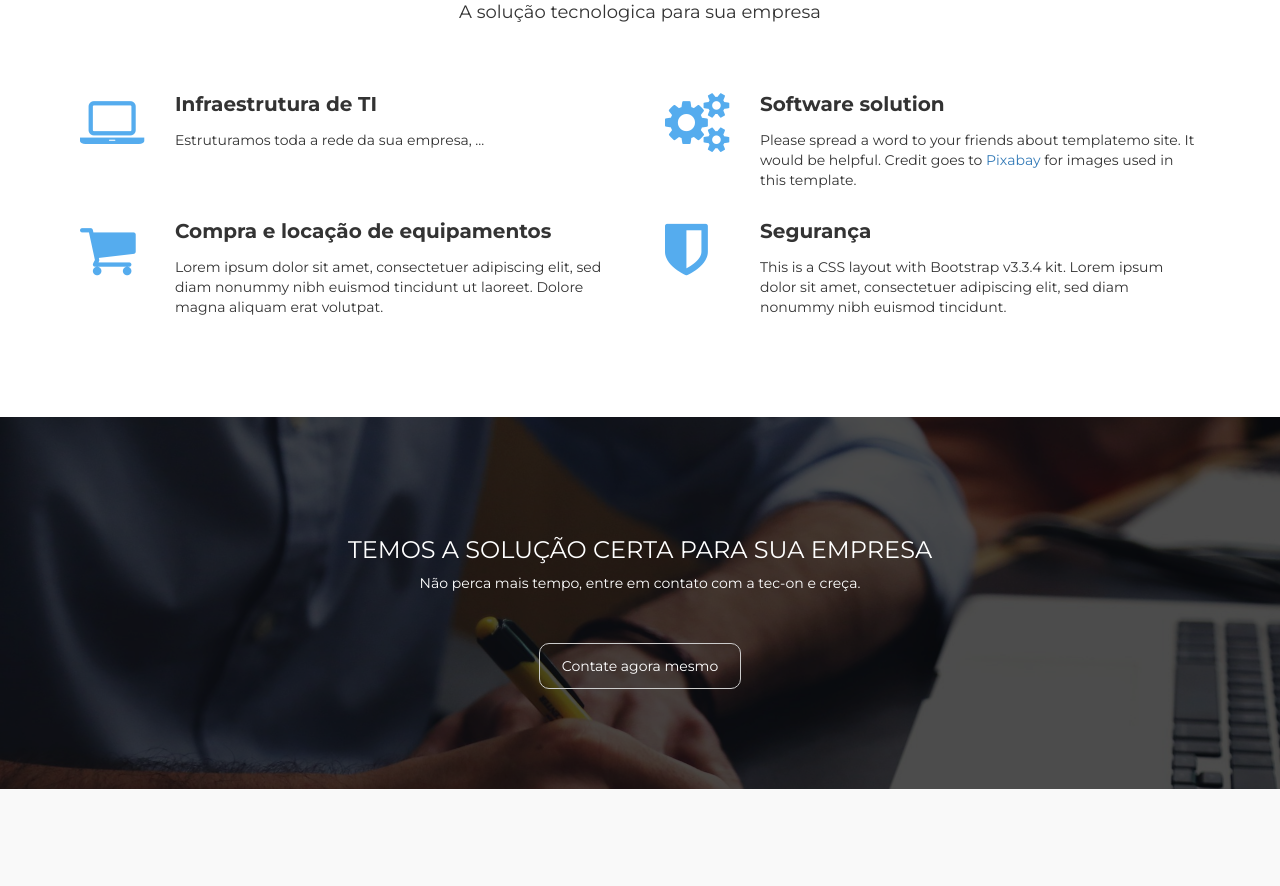
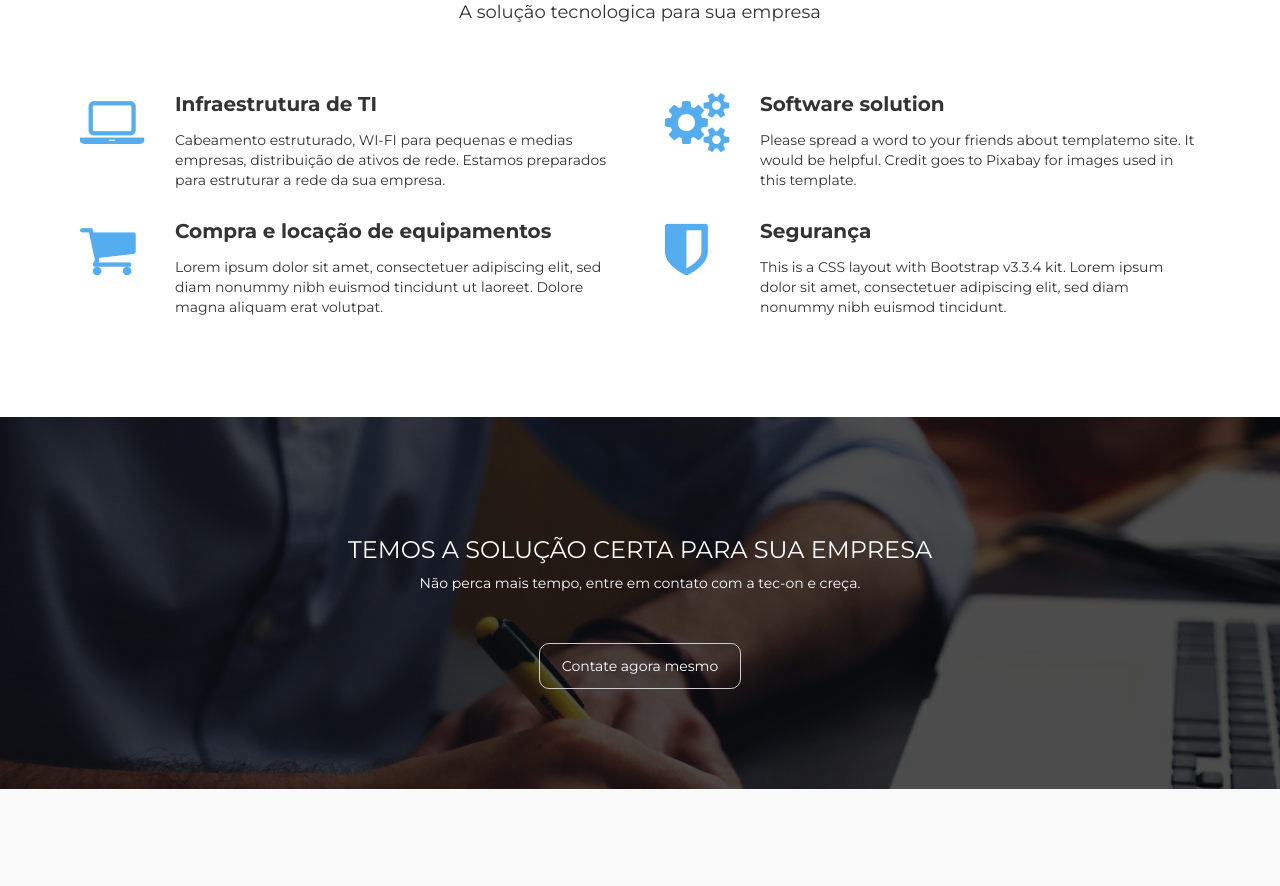
Before and after one commit to Felipe-Emilio/Site_Tecon, a plain HTML site: page index.html in a window 1280 px wide. Shown: the part 1058-1944 px from the top of the page. Drawn offline with Linux system fonts and the light colour scheme.

Commit message:
atualização 13/08

```diff
--- a/index.html
+++ b/index.html
@@ -70,7 +70,7 @@
 							<div class="templatemo_homewrapper">
                             	<h2>Software solution</h2>
 								<h1>Consultoria especializada</h1>
-								<h3>Work on all modern browsers, IE 10+</h3>
+								<h3>Controle, processo e soluções</h3>
 								<a href="#contact" class="smoothScroll templatemo-slider-btn btn btn-default">Comece agora</a>
 							</div>
 						</div>
@@ -96,7 +96,7 @@
 						</div>
 						<div class="media-body">
 							<h3 class="media-heading">Infraestrutura de TI</h3>
-							<p>Estruturamos toda a rede da sua empresa, ...</p>
+							<p>Cabeamento estruturado, WI-FI para pequenas e medias empresas, distribuição de ativos de rede. Estamos preparados para estruturar a rede da sua empresa.</p>
 						</div>
 					</div>
 				</div>
@@ -107,7 +107,7 @@
 						</div>
 						<div class="media-body">
 							<h3 class="media-heading">Software solution</h3>
-							<p>Please spread a word to your friends about templatemo site. It would be helpful. Credit goes to <a rel="nofollow noopener" href="https://pixabay.com">Pixabay</a> for images used in this template.</p>
+							<p>Please spread a word to your friends about templatemo site. It would be helpful. Credit goes to Pixabay for images used in this template.</p>
 						</div>
 					</div>
 				</div>
```
